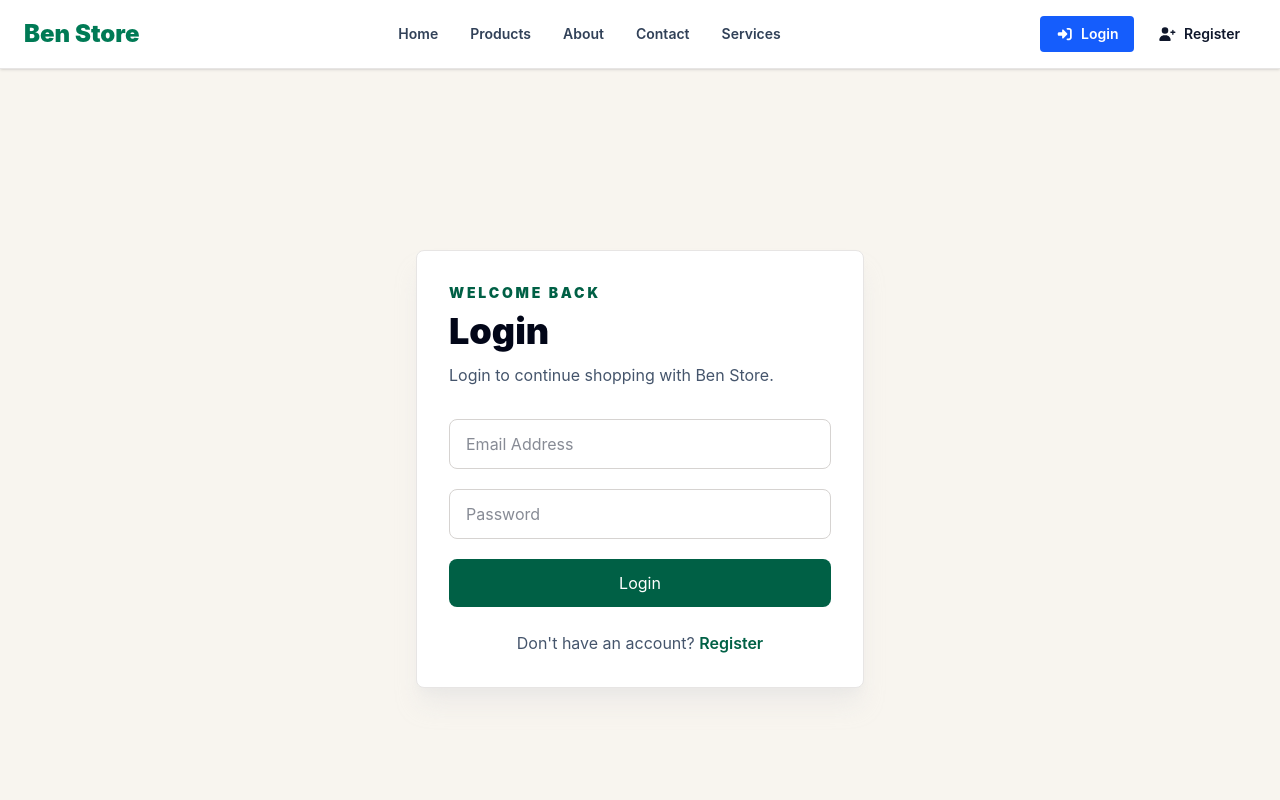
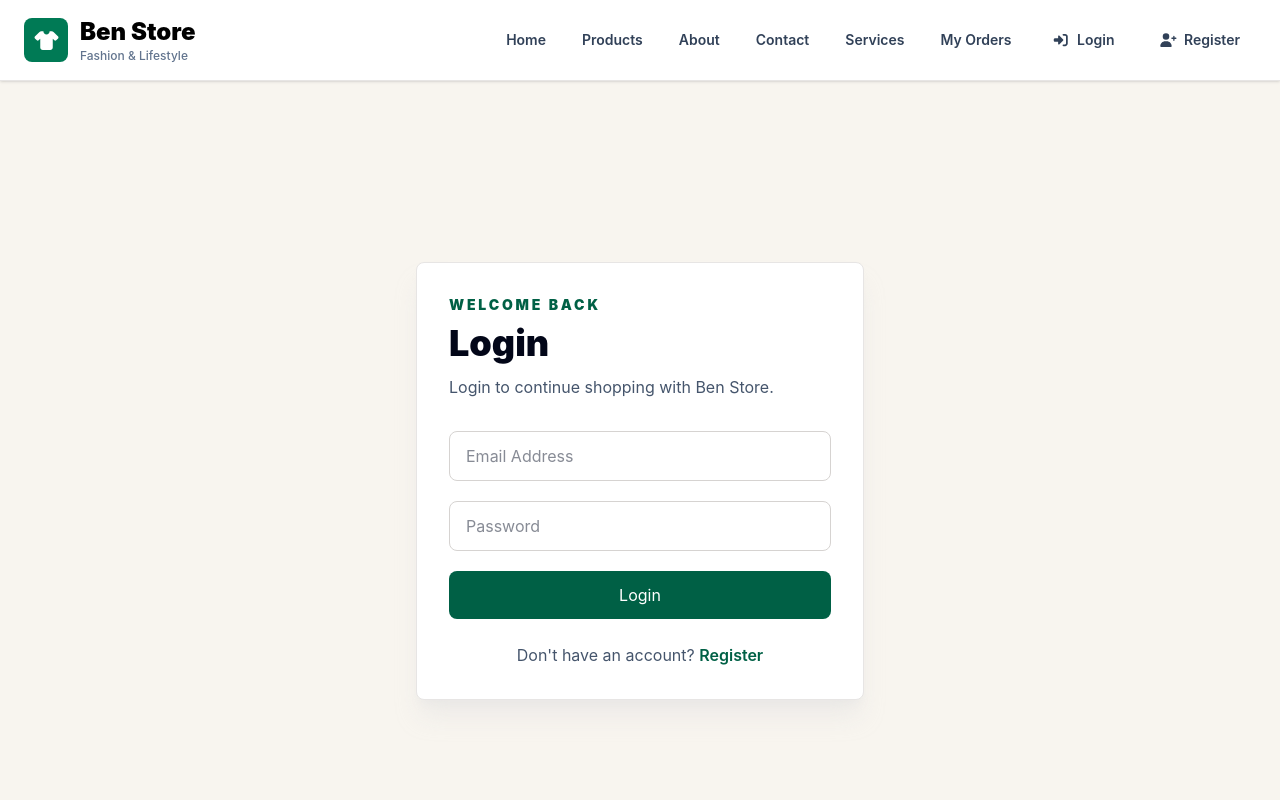
Before and after one commit to ben-websites/React, a React (Vite) app: page /login in a window 1280 px wide. Shown: the top 800 px of the page. Built offline with nearby package versions, Linux system fonts and the light colour scheme; no server answers.

Commit message:
Refactor Navbar component and remove unused code

```diff
--- a/src/components/Navbar.jsx
+++ b/src/components/Navbar.jsx
@@ -1,5 +1,4 @@
-import { useEffect, useState } from "react";
-import axios from "axios";
+import { useState } from "react";
 import toast from "react-hot-toast";
 import {
   NavLink,
@@ -7,12 +6,12 @@ import {
   useLocation,
 } from "react-router-dom";
 import Swal from "sweetalert2";
-
 import { FontAwesomeIcon } from "@fortawesome/react-fontawesome";
 
 import {
   faBars,
   faXmark,
+  faShirt,
   faBagShopping,
   faRightToBracket,
   faUserPlus,
@@ -23,41 +22,17 @@ import {
 
 import { useCart } from "../contextApi/CartDataContext";
 
-const API_URL = "https://bens-store.vercel.app";
-
 const links = [
-  {
-    path: "/",
-    label: "Home",
-  },
-  {
-    path: "/products",
-    label: "Products",
-  },
-  {
-    path: "/about",
-    label: "About",
-  },
-  {
-    path: "/contact",
-    label: "Contact",
-  },
-  {
-    path: "/services",
-    label: "Services",
-  },
-  {
-    path: "/myorders",
-    label: "My Orders",
-  },
+  { path: "/", label: "Home" },
+  { path: "/products", label: "Products" },
+  { path: "/about", label: "About" },
+  { path: "/contact", label: "Contact" },
+  { path: "/services", label: "Services" },
+  { path: "/myorders", label: "My Orders" },
 ];
 
 function Navbar() {
   const [menuOpen, setMenuOpen] = useState(false);
-
-  const [settings, setSettings] = useState({
-    storeName: "Ben Store",
-  });
 
   const navigate = useNavigate();
   const location = useLocation();
@@ -68,22 +43,7 @@ function Navbar() {
   const role = localStorage.getItem("role");
   const name = localStorage.getItem("name");
 
-  useEffect(() => {
-    fetchSettings();
-  }, []);
-
-  const fetchSettings = async () => {
-    try {
-      const res = await axios.get(`${API_URL}/settings`);
-
-      if (res.data.success) {
-        setSettings(res.data.data);
-      }
-    } catch (error) {
-      console.log("Settings error:", error);
-    }
-  };
-
+  // Don't show navbar in admin panel
   if (location.pathname.startsWith("/admin")) {
     return null;
   }
@@ -91,7 +51,7 @@ function Navbar() {
   const handleLogout = async () => {
     const result = await Swal.fire({
       title: "Logout?",
-      text: `Are you sure you want to logout from ${settings.storeName}?`,
+      text: "Are you sure you want to logout from Ben Store?",
       icon: "warning",
       showCancelButton: true,
       confirmButtonColor: "#059669",
@@ -114,28 +74,51 @@ function Navbar() {
 
   return (
     <nav className="border-b border-stone-200 bg-white shadow-sm">
-      <div className="mx-auto flex max-w-7xl items-center justify-between gap-6 px-6 py-4">
+      <div className="mx-auto flex max-w-7xl items-center justify-between px-6 py-4">
 
-        {/* Logo */}
+        {/* LOGO */}
         <NavLink
           to="/"
-          className="text-2xl font-black text-emerald-700"
+          className="flex items-center gap-3"
+          onClick={() => setMenuOpen(false)}
         >
-          {settings.storeName}
+          <div className="grid h-11 w-11 place-items-center rounded-lg bg-emerald-700 text-white">
+            <FontAwesomeIcon icon={faShirt} className="text-xl" />
+          </div>
+
+          <div>
+            <h1 className="text-2xl font-black text-black">
+              Ben Store
+            </h1>
+
+            <p className="text-xs font-medium text-slate-500">
+              Fashion & Lifestyle
+            </p>
+          </div>
         </NavLink>
 
-        {/* Desktop Links */}
-        <div className="hidden items-center gap-2 md:flex">
-          {links.map((link) => {
-            // Only show My Orders to logged-in users
-            if (link.path === "/myorders" && !token) {
-              return null;
-            }
+        {/* MOBILE MENU BUTTON */}
+        <button
+          type="button"
+          onClick={() => setMenuOpen(!menuOpen)}
+          className="grid h-10 w-10 place-items-center rounded border border-stone-300 bg-white md:hidden"
+        >
+          <FontAwesomeIcon icon={menuOpen ? faXmark : faBars} />
+        </button>
 
-            return (
+        {/* DESKTOP / MOBILE MENU */}
+        <div
+          className={`${
+            menuOpen ? "flex" : "hidden"
+          } absolute left-0 top-[73px] z-50 w-full flex-col gap-3 border-b border-stone-200 bg-white p-5 shadow-md md:static md:flex md:w-auto md:flex-row md:items-center md:border-0 md:p-0 md:shadow-none`}
+        >
+
+          {/* MAIN LINKS */}
+          {links.map((link) => (
             <NavLink
               key={link.path}
               to={link.path}
+              onClick={() => setMenuOpen(false)}
               className={({ isActive }) =>
                 `rounded px-3 py-2 text-sm font-semibold transition ${
                   isActive
@@ -146,22 +129,18 @@ function Navbar() {
             >
               {link.label}
             </NavLink>
-            );
-          })}
-        </div>
+          ))}
 
-        {/* Desktop Actions */}
-        <div className="hidden items-center gap-2 md:flex">
-
-          {/* Admin Dashboard */}
+          {/* ADMIN DASHBOARD */}
           {token && role === "admin" && (
             <NavLink
               to="/admin"
+              onClick={() => setMenuOpen(false)}
               className={({ isActive }) =>
                 `inline-flex items-center gap-2 rounded px-4 py-2 text-sm font-semibold transition ${
                   isActive
                     ? "bg-emerald-700 text-white"
-                    : "bg-white hover:bg-emerald-700 hover:text-white"
+                    : "bg-white text-slate-700 hover:bg-emerald-700 hover:text-white"
                 }`
               }
             >
@@ -170,18 +149,13 @@ function Navbar() {
             </NavLink>
           )}
 
-          {/* Login / Register */}
+          {/* LOGIN / REGISTER */}
           {!token && (
             <>
               <NavLink
                 to="/login"
-                className={({ isActive }) =>
-                  `inline-flex items-center gap-2 rounded px-4 py-2 text-sm font-semibold transition ${
-                    isActive
-                      ? "bg-blue-600 text-white"
-                      : "bg-white hover:bg-blue-600 hover:text-white"
-                  }`
-                }
+                onClick={() => setMenuOpen(false)}
+                className="inline-flex items-center gap-2 rounded bg-white px-4 py-2 text-sm font-semibold text-slate-700 transition hover:bg-blue-600 hover:text-white"
               >
                 <FontAwesomeIcon icon={faRightToBracket} />
                 Login
@@ -189,13 +163,8 @@ function Navbar() {
 
               <NavLink
                 to="/register"
-                className={({ isActive }) =>
-                  `inline-flex items-center gap-2 rounded px-4 py-2 text-sm font-semibold transition ${
-                    isActive
-                      ? "bg-emerald-700 text-white"
-                      : "bg-white hover:bg-emerald-700 hover:text-white"
-                  }`
-                }
+                onClick={() => setMenuOpen(false)}
+                className="inline-flex items-center gap-2 rounded bg-white px-4 py-2 text-sm font-semibold text-slate-700 transition hover:bg-emerald-700 hover:text-white"
               >
                 <FontAwesomeIcon icon={faUserPlus} />
                 Register
@@ -203,15 +172,16 @@ function Navbar() {
             </>
           )}
 
-          {/* Cart */}
+          {/* CART */}
           {token && role === "user" && (
             <NavLink
               to="/cart"
+              onClick={() => setMenuOpen(false)}
               className={({ isActive }) =>
                 `relative inline-flex items-center gap-2 rounded px-4 py-2 text-sm font-bold transition ${
                   isActive
                     ? "bg-emerald-700 text-white"
-                    : "bg-white hover:bg-emerald-700 hover:text-white"
+                    : "bg-white text-slate-700 hover:bg-emerald-700 hover:text-white"
                 }`
               }
             >
@@ -225,10 +195,10 @@ function Navbar() {
             </NavLink>
           )}
 
-          {/* User */}
+          {/* USER INFO + LOGOUT */}
           {token && (
             <>
-              <div className="inline-flex items-center gap-2 rounded bg-slate-100 px-4 py-2 text-sm font-semibold text-slate-800">
+              <div className="inline-flex items-center gap-2 rounded bg-stone-100 px-4 py-2 text-sm font-semibold text-slate-800">
                 <FontAwesomeIcon icon={faUser} />
                 {name}
               </div>
@@ -242,133 +212,9 @@ function Navbar() {
               </button>
             </>
           )}
-        </div>
-
-        {/* Mobile Button */}
-        <button
-          type="button"
-          onClick={() => setMenuOpen(!menuOpen)}
-          className="grid h-10 w-10 place-items-center rounded border border-stone-300 bg-white md:hidden"
-        >
-          <FontAwesomeIcon icon={menuOpen ? faXmark : faBars} />
-        </button>
-      </div>
-
-      {/* Mobile Menu */}
-      {menuOpen && (
-        <div className="border-t border-stone-200 bg-white px-6 py-4 md:hidden">
-
-          <div className="flex flex-col gap-2">
-
-            {links.map((link) => {
-              if (link.path === "/myorders" && !token) {
-                return null;
-              }
-
-              return (
-                <NavLink
-                  key={link.path}
-                  to={link.path}
-                  onClick={() => setMenuOpen(false)}
-                  className={({ isActive }) =>
-                    `rounded px-4 py-3 font-semibold ${
-                      isActive
-                        ? "bg-emerald-700 text-white"
-                        : "hover:bg-emerald-700 hover:text-white"
-                    }`
-                  }
-                >
-                  {link.label}
-                </NavLink>
-              );
-            })}
-
-            {/* Mobile Admin */}
-            {token && role === "admin" && (
-              <NavLink
-                to="/admin"
-                onClick={() => setMenuOpen(false)}
-                className="rounded px-4 py-3 font-semibold hover:bg-emerald-700 hover:text-white"
-              >
-                <FontAwesomeIcon
-                  icon={faGaugeHigh}
-                  className="mr-2"
-                />
-                Dashboard
-              </NavLink>
-            )}
-
-            {/* Mobile Login/Register */}
-            {!token && (
-              <>
-                <NavLink
-                  to="/login"
-                  onClick={() => setMenuOpen(false)}
-                  className="rounded px-4 py-3 font-semibold hover:bg-blue-600 hover:text-white"
-                >
-                  <FontAwesomeIcon
-                    icon={faRightToBracket}
-                    className="mr-2"
-                  />
-                  Login
-                </NavLink>
-
-                <NavLink
-                  to="/register"
-                  onClick={() => setMenuOpen(false)}
-                  className="rounded px-4 py-3 font-semibold hover:bg-emerald-700 hover:text-white"
-                >
-                  <FontAwesomeIcon
-                    icon={faUserPlus}
-                    className="mr-2"
-                  />
-                  Register
-                </NavLink>
-              </>
-            )}
-
-            {/* Mobile Cart */}
-            {token && role === "user" && (
-              <NavLink
-                to="/cart"
-                onClick={() => setMenuOpen(false)}
-                className="rounded px-4 py-3 font-semibold hover:bg-emerald-700 hover:text-white"
-              >
-                <FontAwesomeIcon
-                  icon={faBagShopping}
-                  className="mr-2"
-                />
-                Cart ({cartCount})
-              </NavLink>
-            )}
-
-            {/* Mobile User */}
-            {token && (
-              <>
-                <div className="rounded bg-slate-100 px-4 py-3 font-semibold">
-                  <FontAwesomeIcon
-                    icon={faUser}
-                    className="mr-2"
-                  />
-                  {name}
-                </div>
-
-                <button
-                  onClick={handleLogout}
-                  className="rounded bg-red-600 px-4 py-3 text-left font-semibold text-white"
-                >
-                  <FontAwesomeIcon
-                    icon={faRightFromBracket}
-                    className="mr-2"
-                  />
-                  Logout
-                </button>
-              </>
-            )}
 
         </div>
       </div>
-      )}
     </nav>
   );
 }
```
Lines whose indentation alone changed are shown as unchanged.
